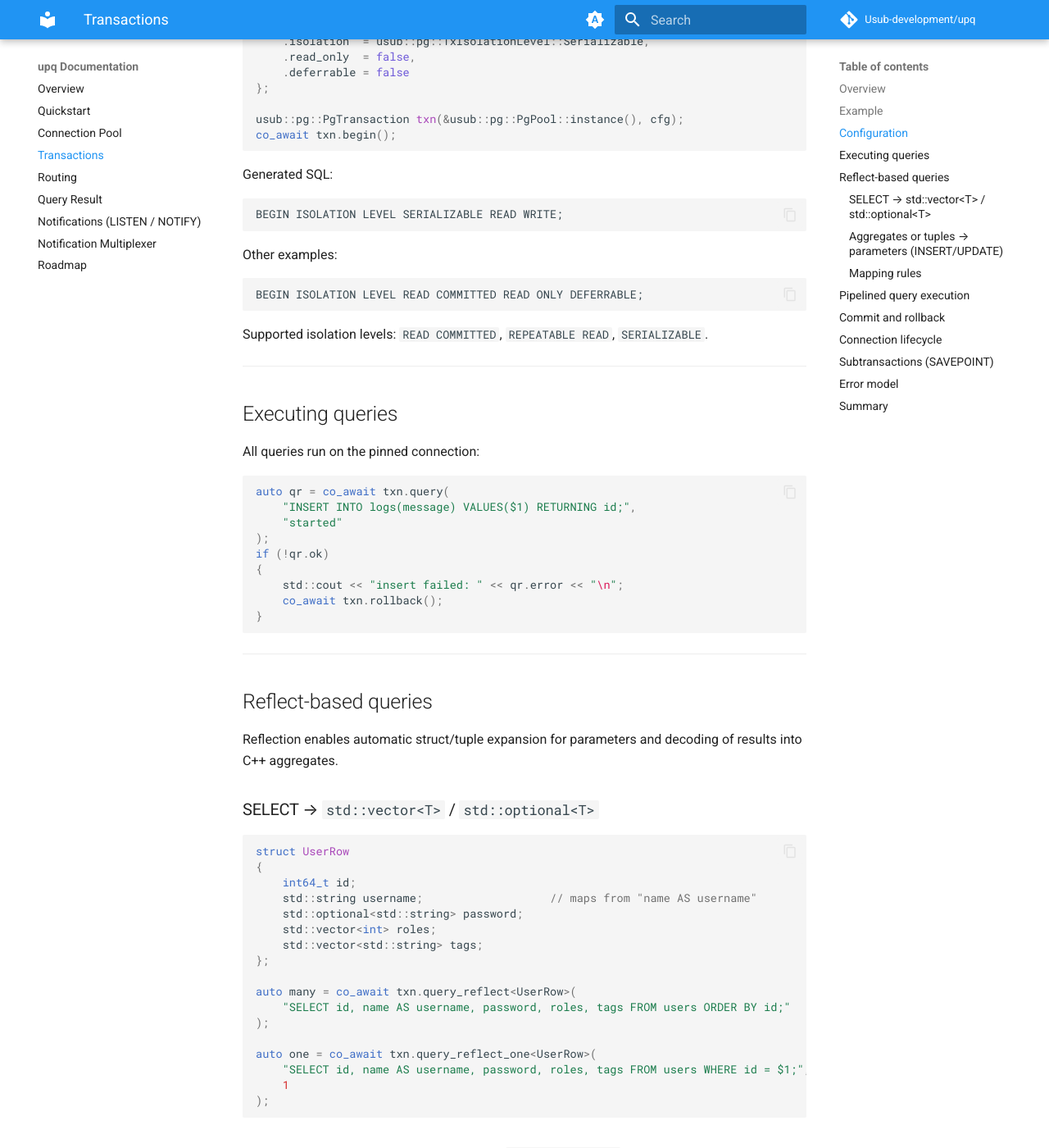
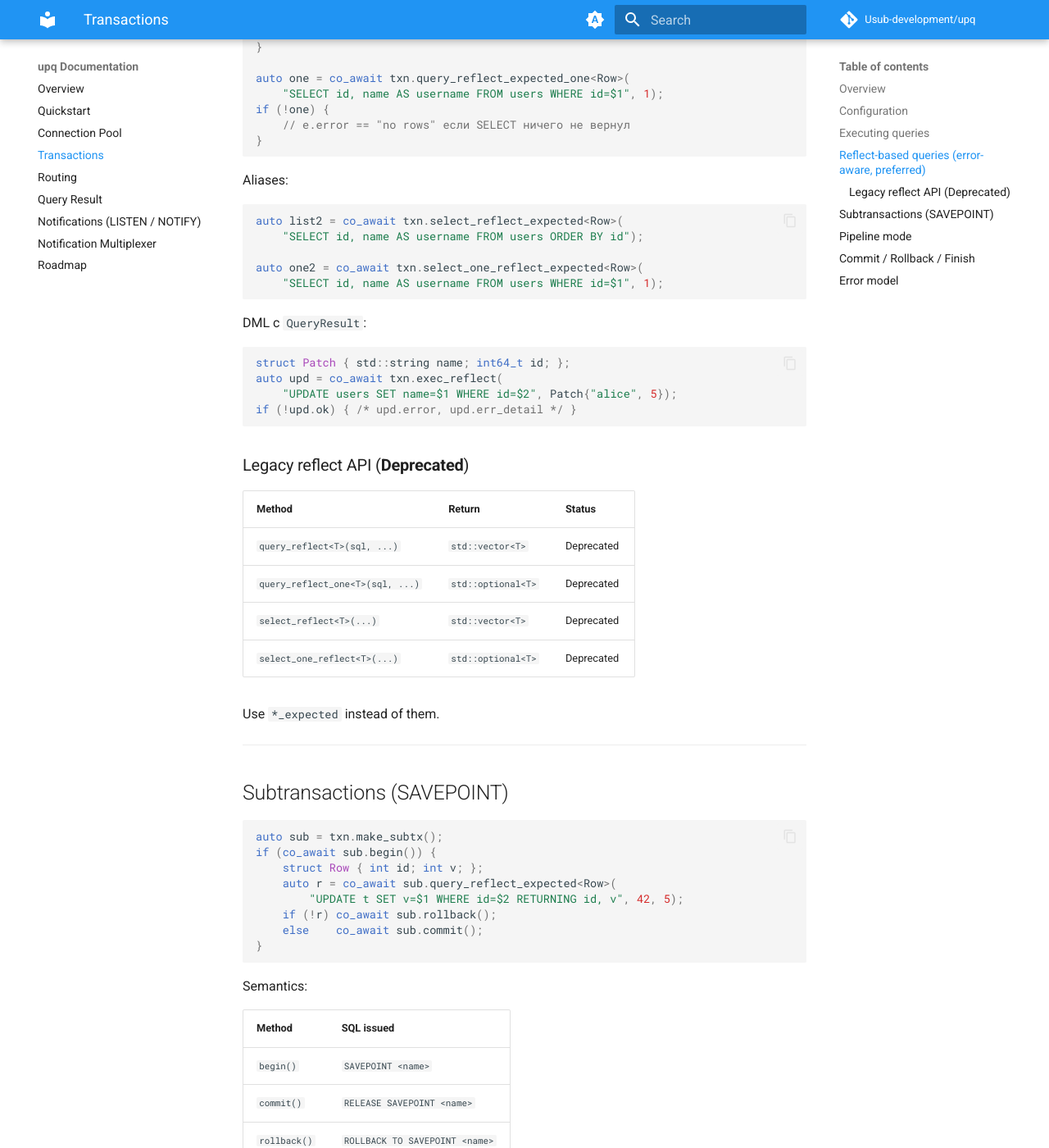
Before and after one commit to Usub-development/upq, an MkDocs documentation site: the page built from docs/transaction.md, in a window 1280 px wide and 1400 px high, scrolled down 1650 px. Shown: the whole window at 82% size. Built offline with MkDocs 1.6.1 and Material for MkDocs 9.7.7, drawn with Linux system fonts in a browser that asks for light colours; comment, search, counter and statistics services are not loaded; some of the changed text lies outside the part shown.

Commit message:
added error handling support in reflection

````diff
--- a/docs/pool.md
+++ b/docs/pool.md
@@ -16,7 +16,9 @@ Primary high-level entrypoint for queries in **upq**.
 - Safe recycling with dirty-connection handling
 - Structured errors (`QueryResult`)
 - Optional periodic health checks (`PgPoolHealthConfig`)
-- **Reflective parameter/result mapping** (`query_reflect`, `exec_reflect`, `query_reflect_one`)
+- **Reflective parameter/result mapping**
+    - **Preferred**: `query_reflect_expected*` (error-aware)
+    - **Deprecated**: `query_reflect*` (exception/optional-only)
 - Full compatibility with low-level features on `PgConnectionLibpq`:
     - `COPY ... FROM STDIN` / `COPY ... TO STDOUT`
     - Server-side cursors with chunked fetch
@@ -32,50 +34,9 @@ usub::pg::PgPool pool{
     /*user*/     "postgres",
     /*db*/       "app",
     /*password*/ "secret",
-    /*max_pool*/ 32,
-    /*health*/   usub::pg::PgPoolHealthConfig{
-        .enabled = true,
-        .interval_ms = 3'000
-    }
+    /*max_pool*/ 32
 };
 ```
-
-Health checker is optional; when enabled, it runs inside the event loop.
-
-Accessors:
-
-```cpp
-pool.host(); pool.port(); pool.user(); pool.db(); pool.password();
-pool.health_cfg();          // returns current health config (by value)
-pool.health_checker();      // reference to checker object
-pool.health_stats();        // counters (see below)
-```
-
----
-
-## Health checker
-
-Runs periodically and validates connectivity using lightweight probes.
-It updates pool-level stats:
-
-```cpp
-struct HealthStats {
-    std::atomic<uint64_t> checked;     // total checks performed
-    std::atomic<uint64_t> alive;       // successful checks
-    std::atomic<uint64_t> reconnected; // connections that had to be re-opened
-};
-```
-
-Read stats:
-
-```cpp
-auto& hs = pool.health_stats();
-std::cout << "checked=" << hs.checked
-          << " alive=" << hs.alive
-          << " reconnected=" << hs.reconnected << "\n";
-```
-
-Default interval: `600000 ms` (10 minutes).
 
 ---
 
@@ -84,26 +45,18 @@ Default interval: `600000 ms` (10 minutes).
 ```cpp
 auto conn = co_await pool.acquire_connection();
 // use conn...
-pool.release_connection(conn);            // fast path
-// or:
-co_await pool.release_connection_async(conn); // drain & recycle
+pool.release_connection(conn);                 // fast path
+co_await pool.release_connection_async(conn);  // drain & recycle
 ```
 
 ### Dirty-connection handling
 
-Libpq allows only one in-flight command per connection. If a connection returns
-with unread results/pending input:
+If a connection returns with unread results/pending input:
 
-* `release_connection(conn)` detects it and **retires** the connection (not put
-  back to idle; closed when refs drop; pool live counter decreases).
-* `release_connection_async(conn)` actively **drains** the socket (consumes
-  pending `PGresult`s) and then recycles safely.
-
-This prevents `"another command is already in progress"` from leaking to user code.
+* `release_connection(conn)` **retires** the connection.
+* `release_connection_async(conn)` drains pending results and **recycles**.
 
 ### Marking a connection dead
-
-If you detect a terminal condition, tell the pool:
 
 ```cpp
 pool.mark_dead(conn); // retires it; do not reuse
@@ -113,7 +66,7 @@ pool.mark_dead(conn); // retires it; do not reuse
 
 ## High-level query API
 
-Use `query_awaitable()` for one-shot work:
+One-shot:
 
 ```cpp
 auto res = co_await pool.query_awaitable(
@@ -126,7 +79,7 @@ if (res.ok) {
 }
 ```
 
-Or bind to a specific connection:
+Pinned connection:
 
 ```cpp
 auto conn = co_await pool.acquire_connection();
@@ -134,17 +87,23 @@ auto res  = co_await pool.query_on(conn, "SELECT now()");
 pool.release_connection(conn);
 ```
 
-Both APIs return `QueryResult` with `ok`, `code`, `error`, `rows`, `rows_valid`.
+Both return `QueryResult{ ok, code, error, err_detail, rows, rows_valid }`.
 
 ---
 
-## Reflect-aware API
+## Reflect-aware API (error-aware, **preferred**)
 
-Reflection-based helpers provide **automatic mapping between SQL and C++ aggregates**.
-Powered by [ureflect](https://github.com/Usub-development/ureflect), they support structured parameter binding and row
-decoding.
+Returns `std::expected<..., PgOpError>`;
 
-### SELECT → `std::vector<T>` or `std::optional<T>`
+```cpp
+struct PgOpError {
+    PgErrorCode code;
+    std::string error;
+    PgErrorDetail err_detail; // { sqlstate, message, detail, hint, category }
+};
+```
+
+### SELECT → expected<vector<T>> / expected<T>
 
 ```cpp
 struct UserRow {
@@ -155,19 +114,31 @@ struct UserRow {
     std::vector<std::string> tags;
 };
 
-// Multiple rows
-auto users = co_await pool.query_reflect<UserRow>(
+// list
+auto users = co_await pool.query_reflect_expected<UserRow>(
     "SELECT id, name AS username, password, roles, tags FROM users ORDER BY id;"
 );
 
-// Single row
-auto one = co_await pool.query_reflect_one<UserRow>(
-    "SELECT id, name AS username, password, roles, tags FROM users WHERE id = $1;",
+if (!users) {
+    const auto& e = users.error();
+    std::cout << "fail: " << e.error << " (" << usub::pg::toString(e.code) << ")\n";
+}
+
+// one
+auto one = co_await pool.query_reflect_expected_one<UserRow>(
+    "SELECT id, name AS username, password, roles, tags FROM users WHERE id = $1",
     1
 );
+
+if (!one) {
+    const auto& e = one.error();
+    // e.error == "no rows" if SELECT matched nothing
+}
 ```
 
-### INSERT/UPDATE from aggregates or tuples
+### INSERT/UPDATE from aggregates or tuples (через `exec_reflect` + проверка `QueryResult`)
+
+Для DML удобней оставить `QueryResult`:
 
 ```cpp
 struct NewUser {
@@ -177,42 +148,39 @@ struct NewUser {
     std::vector<std::string> tags;
 };
 
-NewUser nu{"bob", std::nullopt, {1, 2}, {"vip"}};
-
-auto r1 = co_await pool.exec_reflect(
-    "INSERT INTO users(name,password,roles,tags) VALUES ($1,$2,$3,$4);",
-    nu
-);
-
-// using tuple
-std::tuple<std::string, std::optional<std::string>, std::vector<int>, std::vector<std::string>> tup{
-    "alice", "pw", {3,4}, {"dev","core"}
-};
-auto r2 = co_await pool.exec_reflect(
-    "INSERT INTO users(name,password,roles,tags) VALUES ($1,$2,$3,$4);",
-    tup
-);
+NewUser u{"bob", std::nullopt, {1,2}, {"vip"}};
+auto r = co_await pool.exec_reflect(
+    "INSERT INTO users(name,password,roles,tags) VALUES($1,$2,$3,$4)", u);
+if (!r.ok) { /* r.error, r.err_detail.sqlstate */ }
 ```
 
-### Mapping rules
+### Mapping rules (unchanged)
 
-* Fields matched **by name** (aliases supported: `AS username`)
+* Field names map to column names (aliases via `AS` supported)
 * `std::optional<T>` ↔ `NULL`
-* Containers (`vector`, `array`, etc.) ↔ PostgreSQL arrays
-* Aggregates and tuples expand to `$1..$N` parameters
-* Non-aggregate containers are passed as array parameters
-* Fully compile-time; no runtime reflection
+* STL containers ↔ PG arrays
+* Aggregates/tuples expand into `$1..$N`
 
-### API summary
+### API summary (preferred)
 
-| Method                               | Description                                              |
-|--------------------------------------|----------------------------------------------------------|
-| `query_reflect<T>(sql, ...)`         | SELECT → `std::vector<T>` with optional bound parameters |
-| `query_reflect_one<T>(sql, ...)`     | SELECT → `std::optional<T>` (single row)                 |
-| `exec_reflect(sql, obj)`             | Executes using struct or tuple fields as parameters      |
-| `query_on_reflect<T>(conn, sql)`     | Same as above, bound to connection                       |
-| `query_on_reflect_one<T>(conn, sql)` | Single-row variant                                       |
-| `exec_reflect_on(conn, sql, obj)`    | Aggregate parameter execution on given connection        |
+| Method                                          | Description                                     |
+|-------------------------------------------------|-------------------------------------------------|
+| `query_reflect_expected<T>(sql)`                | `expected<vector<T>, PgOpError>` (no params)    |
+| `query_reflect_expected<T>(sql, args...)`       | `expected<vector<T>, PgOpError>` (with params)  |
+| `query_reflect_expected_one<T>(sql)`            | `expected<T, PgOpError>` (no params)            |
+| `query_reflect_expected_one<T>(sql, args...)`   | `expected<T, PgOpError>` (with params)          |
+| `query_on_reflect_expected<T>(conn, sql, ... )` | Connection-pinned variants                      |
+| `exec_reflect(sql, obj)`                        | DML with aggregate/tuple params → `QueryResult` |
+
+### Legacy reflect API (**Deprecated**)
+
+| Method                           | Return             | Status     |
+|----------------------------------|--------------------|------------|
+| `query_reflect<T>(sql, ...)`     | `std::vector<T>`   | Deprecated |
+| `query_reflect_one<T>(sql, ...)` | `std::optional<T>` | Deprecated |
+| `query_on_reflect*`              | pinned variants    | Deprecated |
+
+Используй `*_expected` вместо них.
 
 ---
 
@@ -234,78 +202,33 @@ auto fin = co_await conn->copy_in_finish(); // PgCopyResult
 pool.release_connection(conn);
 ```
 
-`COPY TO STDOUT` is analogous with `copy_out_start()` / `copy_out_read_chunk()`.
-
 ---
 
 ## Server-side cursors (chunked fetch)
 
-For large result sets, stream rows without loading all into memory.
+```cpp
+auto conn = co_await pool.acquire_connection();
+auto name = conn->make_cursor_name();
 
-```cpp
-task::Awaitable<void> cursor_stream_example()
-{
-    auto& pool = usub::pg::PgPool::instance();
-    auto conn = co_await pool.acquire_connection();
+auto decl = co_await conn->cursor_declare(name,
+    "SELECT id, payload FROM public.bigdata ORDER BY id");
+if (!decl.ok) { pool.release_connection(conn); co_return; }
 
-    std::string cursor_name = conn->make_cursor_name();
+for (;;) {
+    auto ch = co_await conn->cursor_fetch_chunk(name, 3);
+    if (!ch.ok || ch.rows.empty()) break;
+    // use rows...
+    if (ch.done) break;
+}
 
-    auto decl_res = co_await conn->cursor_declare(
-        cursor_name,
-        "SELECT id, payload FROM public.bigdata ORDER BY id"
-    );
-    if (!decl_res.ok) { pool.release_connection(conn); co_return; }
-
-    for (;;)
-    {
-        usub::pg::PgCursorChunk chunk =
-            co_await conn->cursor_fetch_chunk(cursor_name, 3);
-
-        if (!chunk.ok || chunk.rows.empty()) break;
-
-        for (auto& row : chunk.rows)
-            std::cout << "[CURSOR] id=" << row.cols[0]
-                      << " payload=" << row.cols[1] << "\n";
-
-        if (chunk.done) break;
-    }
-
-    auto close_res = co_await conn->cursor_close(cursor_name);
-    if (!close_res.ok)
-        std::cout << "[WARN] cursor close failed: " << close_res.error << "\n";
-
-    pool.release_connection(conn);
-    co_return;
-}
+auto cls = co_await conn->cursor_close(name);
+pool.release_connection(conn);
 ```
 
 ---
 
 ## Error model
 
-* No exceptions — all structured results.
-* On invalid/closed connection, `query_on()` returns:
-
-```cpp
-ok = false
-code = PgErrorCode::ConnectionClosed
-error = "connection invalid"
-rows_valid = false
-```
-
-Pool self-heals by retiring broken connections and reopening as needed.
-
----
-
-## Summary
-
-| Feature              | Description                                                     |
-|----------------------|-----------------------------------------------------------------|
-| Fully async          | Coroutine suspension only; no blocking threads                  |
-| Bounded pooling      | `max_pool_size`                                                 |
-| Lock-free idle queue | MPMC queue of `shared_ptr<PgConnectionLibpq>`                   |
-| Dirty handling       | Drain on async release, otherwise retire                        |
-| Health checks        | Optional periodic probes with `checked/alive/reconnected` stats |
-| COPY & cursors       | Streaming-safe, via `PgConnectionLibpq`                         |
-| Reflect API          | Struct/tuple ↔ SQL mapping (`query_reflect`, `exec_reflect`)    |
-| Structured errors    | Clear, exception-free failure reporting                         |
+* No exceptions from pool API — structured results only.
+* `QueryResult` contains: `ok`, `code`, `error`, `err_detail{sqlstate, detail, hint, category}`
+* `*_expected` returns `std::expected<..., PgOpError>`
--- a/docs/transaction.md
+++ b/docs/transaction.md
@@ -2,70 +2,27 @@
 
 `PgTransaction` provides coroutine-safe transactional operations for PostgreSQL using a dedicated pooled connection.
 
-It wraps `BEGIN` / `COMMIT` / `ROLLBACK`, automatically manages connection reuse, supports nested subtransactions
-(`SAVEPOINT`), and integrates reflection-based parameter/result mapping.
+Wraps `BEGIN` / `COMMIT` / `ROLLBACK`, manages connection reuse, supports subtransactions (`SAVEPOINT`), and integrates
+reflection-based mapping.
 
 ---
 
 ## Overview
 
-- Uses a **dedicated connection** from `PgPool`
-- Configurable isolation / read-only / deferrable modes
-- Executes async queries on the same pinned connection
-- Commits or rolls back explicitly
-- Automatically returns or retires connection after use
-- Supports **subtransactions** via `SAVEPOINT`
-- Supports **pipelined execution** via compile-time flag
-- **Reflect-aware helpers** for SELECT and parameter binding
+- Dedicated connection from `PgPool`
+- Configurable isolation / read-only / deferrable
+- Async queries on the same pinned connection
+- Subtransactions via `SAVEPOINT`
+- Reflect-aware helpers
+    - **Preferred**: `query_reflect_expected*` / aliases `select*_expected`
+    - **Deprecated**: `query_reflect*` / `select_reflect*`
+- Optional pipeline mode (compile-time flag)
 
-All methods are coroutine-awaitable (`Awaitable`).
-
----
-
-## Example
-
-```cpp
-task::Awaitable<void> transfer_example()
-{
-    usub::pg::PgTransaction txn;
-
-    if (!co_await txn.begin())
-    {
-        std::cout << "[ERROR] BEGIN failed\n";
-        co_return;
-    }
-
-    auto r1 = co_await txn.query(
-        "UPDATE accounts SET balance = balance - $1 WHERE id = $2 RETURNING balance;",
-        100, 1
-    );
-
-    auto r2 = co_await txn.query(
-        "UPDATE accounts SET balance = balance + $1 WHERE id = $2 RETURNING balance;",
-        100, 2
-    );
-
-    if (!r1.ok || !r2.ok)
-    {
-        co_await txn.rollback();
-        co_return;
-    }
-
-    if (!co_await txn.commit())
-    {
-        std::cout << "[ERROR] COMMIT failed\n";
-        co_return;
-    }
-
-    std::cout << "[OK] transfer complete\n";
-}
-```
+All methods are coroutine-awaitable.
 
 ---
 
 ## Configuration
-
-Use `PgTransactionConfig` to control isolation and access mode:
 
 ```cpp
 usub::pg::PgTransactionConfig cfg{
@@ -74,179 +31,96 @@ usub::pg::PgTransactionConfig cfg{
     .deferrable = false
 };
 
-usub::pg::PgTransaction txn(&usub::pg::PgPool::instance(), cfg);
+usub::pg::PgTransaction txn(&pool, cfg);
 co_await txn.begin();
 ```
 
-Generated SQL:
+Generated SQL example:
 
 ```
 BEGIN ISOLATION LEVEL SERIALIZABLE READ WRITE;
 ```
 
-Other examples:
-
-```
-BEGIN ISOLATION LEVEL READ COMMITTED READ ONLY DEFERRABLE;
-```
-
-Supported isolation levels: `READ COMMITTED`, `REPEATABLE READ`, `SERIALIZABLE`.
-
 ---
 
 ## Executing queries
 
-All queries run on the pinned connection:
-
 ```cpp
-auto qr = co_await txn.query(
+auto r = co_await txn.query(
     "INSERT INTO logs(message) VALUES($1) RETURNING id;",
     "started"
 );
-if (!qr.ok)
-{
-    std::cout << "insert failed: " << qr.error << "\n";
+if (!r.ok) {
+    // r.error, r.err_detail.sqlstate
     co_await txn.rollback();
 }
 ```
 
 ---
 
-## Reflect-based queries
+## Reflect-based queries (error-aware, **preferred**)
 
-Reflection enables automatic struct/tuple expansion for parameters and decoding of results into C++ aggregates.
-
-### SELECT → `std::vector<T>` / `std::optional<T>`
+Return via `std::expected`.
 
 ```cpp
-struct UserRow
-{
-    int64_t id;
-    std::string username;                   // maps from "name AS username"
-    std::optional<std::string> password;
-    std::vector<int> roles;
-    std::vector<std::string> tags;
-};
+struct Row { int64_t id; std::string username; };
 
-auto many = co_await txn.query_reflect<UserRow>(
-    "SELECT id, name AS username, password, roles, tags FROM users ORDER BY id;"
-);
+auto list = co_await txn.query_reflect_expected<Row>(
+    "SELECT id, name AS username FROM users ORDER BY id");
+if (!list) {
+    const auto& e = list.error();
+    // e.code, e.error, e.err_detail.sqlstate
+}
 
-auto one = co_await txn.query_reflect_one<UserRow>(
-    "SELECT id, name AS username, password, roles, tags FROM users WHERE id = $1;",
-    1
-);
+auto one = co_await txn.query_reflect_expected_one<Row>(
+    "SELECT id, name AS username FROM users WHERE id=$1", 1);
+if (!one) {
+    // e.error == "no rows" если SELECT ничего не вернул
+}
 ```
 
-### Aggregates or tuples → parameters (`INSERT/UPDATE`)
+Aliases:
 
 ```cpp
-struct NewUser
-{
-    std::string name;
-    std::optional<std::string> password;
-    std::vector<int> roles;
-    std::vector<std::string> tags;
-};
+auto list2 = co_await txn.select_reflect_expected<Row>(
+    "SELECT id, name AS username FROM users ORDER BY id");
 
-NewUser nu{ "bob", std::nullopt, {1, 2}, {"vip"} };
-
-auto ins = co_await txn.exec_reflect(
-    "INSERT INTO users(name, password, roles, tags) VALUES ($1,$2,$3,$4);",
-    nu
-);
+auto one2 = co_await txn.select_one_reflect_expected<Row>(
+    "SELECT id, name AS username FROM users WHERE id=$1", 1);
 ```
 
-### Mapping rules
-
-* Fields matched **by name**; aliases (e.g. `AS username`) supported.
-  If names unavailable, falls back to positional order.
-* `std::optional<T>` ↔ `NULL`.
-* Containers (`std::vector`, `std::array`, etc.) ↔ PostgreSQL arrays.
-* Aggregates and tuples expand into `$1..$N` parameters.
-* Pointers (except `char*`) are not supported.
-
----
-
-## Pipelined query execution
-
-Enable pipeline mode at compile time using template flag `<true>`:
+DML с `QueryResult`:
 
 ```cpp
-auto r1 = co_await txn.query<true>("INSERT INTO logs(msg) VALUES($1)", "A");
-auto r2 = co_await txn.query<true>("INSERT INTO logs(msg) VALUES($1)", "B");
+struct Patch { std::string name; int64_t id; };
+auto upd = co_await txn.exec_reflect(
+    "UPDATE users SET name=$1 WHERE id=$2", Patch{"alice", 5});
+if (!upd.ok) { /* upd.error, upd.err_detail */ }
 ```
 
-When `<true>`:
+### Legacy reflect API (**Deprecated**)
 
-* Queries are queued without waiting for previous results.
-* `PQsendQueryParams` calls are batched and flushed once.
-* Results are consumed after an implicit sync.
+| Method                           | Return             | Status     |
+|----------------------------------|--------------------|------------|
+| `query_reflect<T>(sql, ...)`     | `std::vector<T>`   | Deprecated |
+| `query_reflect_one<T>(sql, ...)` | `std::optional<T>` | Deprecated |
+| `select_reflect<T>(...)`         | `std::vector<T>`   | Deprecated |
+| `select_one_reflect<T>(...)`     | `std::optional<T>` | Deprecated |
 
-Use only for **independent** statements.
-
-| Template flag | Description                                    |
-|---------------|------------------------------------------------|
-| `<false>`     | Default. Sequential per-query execution.       |
-| `<true>`      | Pipeline mode. Batched async query submission. |
-
----
-
-## Commit and rollback
-
-```cpp
-bool ok = co_await txn.commit();
-if (!ok)
-    std::cout << "commit failed\n";
-```
-
-```cpp
-co_await txn.rollback();
-```
-
-Helpers:
-
-* `co_await txn.abort();` — sends `ABORT`
-* `co_await txn.finish();` — rollback if active, then cleanup
-
----
-
-## Connection lifecycle
-
-Each transaction pins one connection:
-
-1. Acquired from pool (`acquire_connection()`)
-2. Used exclusively until `commit()` / `rollback()`
-3. Released via `release_connection_async()`
-   (which drains pending results before recycle)
-
-Broken connections are retired automatically.
+Use `*_expected` instead of them.
 
 ---
 
 ## Subtransactions (SAVEPOINT)
 
-Nested transactions use `PgSubtransaction`.
-
 ```cpp
 auto sub = txn.make_subtx();
-
-if (co_await sub.begin())
-{
-    struct Patch { int v; int id; };
-    auto upd = co_await sub.exec_reflect(
-        "UPDATE t SET v=$1 WHERE id=$2",
-        Patch{42, 5}
-    );
-
+if (co_await sub.begin()) {
     struct Row { int id; int v; };
-    auto one = co_await sub.query_reflect_one<Row>(
-        "SELECT id, v FROM t WHERE id=$1",
-        5
-    );
-
-    if (!upd.ok) co_await sub.rollback();
-    else         co_await sub.commit();
+    auto r = co_await sub.query_reflect_expected<Row>(
+        "UPDATE t SET v=$1 WHERE id=$2 RETURNING id, v", 42, 5);
+    if (!r) co_await sub.rollback();
+    else    co_await sub.commit();
 }
 ```
 
@@ -258,28 +132,34 @@ Semantics:
 | `commit()`   | `RELEASE SAVEPOINT <name>`     |
 | `rollback()` | `ROLLBACK TO SAVEPOINT <name>` |
 
-They share the same parent connection.
-A failed subtransaction does not rollback the parent automatically.
+---
+
+## Pipeline mode
+
+```cpp
+auto r1 = co_await txn.query<true>("INSERT INTO logs(msg) VALUES($1)", "A");
+auto r2 = co_await txn.query<true>("INSERT INTO logs(msg) VALUES($1)", "B");
+```
+
+* `<true>` queues and batches `PQsendQueryParams`; results consumed after sync.
+* Use only for independent statements.
+
+---
+
+## Commit / Rollback / Finish
+
+```cpp
+bool ok = co_await txn.commit();
+if (!ok) { /* handle */ }
+
+co_await txn.rollback(); // explicit rollback
+co_await txn.finish();   // rollback if active, then cleanup
+```
 
 ---
 
 ## Error model
 
-* No exceptions — all results are structured (`QueryResult`)
-* Connection failures automatically invalidate the transaction
-* Using after rollback yields `PgErrorCode::InvalidFuture`
-
----
-
-## Summary
-
-| Feature                | Description                                          |
-|------------------------|------------------------------------------------------|
-| Dedicated connection   | One `PGconn` per transaction                         |
-| Configurable isolation | Serializable / Repeatable Read / Read Committed      |
-| Async operations       | Coroutine-suspending only, non-blocking              |
-| Safe pool return       | `release_connection_async()` drains before recycle   |
-| Auto invalidation      | Broken connections retired automatically             |
-| Subtransactions        | Nested `SAVEPOINT` support                           |
-| Reflect helpers        | `query_reflect`, `query_reflect_one`, `exec_reflect` |
-| Pipeline execution     | Compile-time `<true>` toggle for batched queries     |
+* No exceptions; `QueryResult` for low-level calls.
+* `*_expected` returns `std::expected<..., PgOpError>`.
+* Broken connections invalidate the transaction and are retired automatically.
````
Also changed, not shown: 6 other files.
